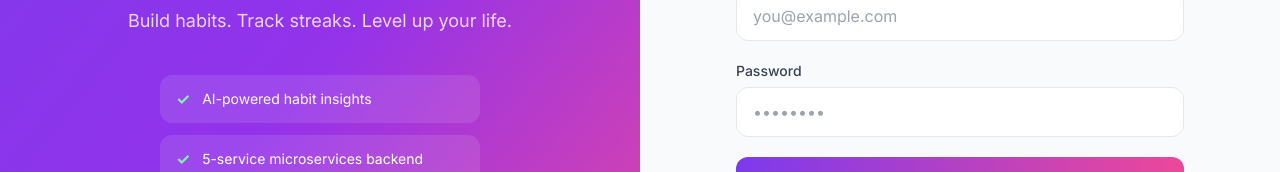
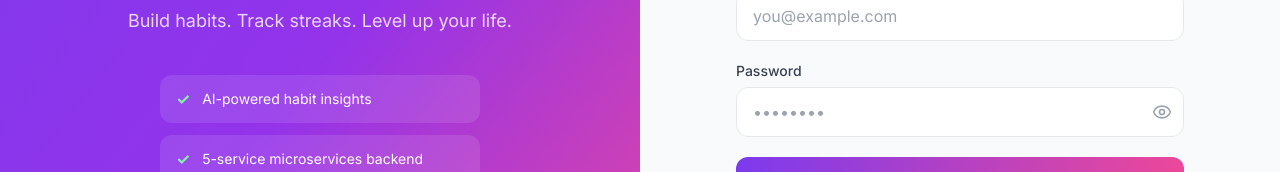
Before and after one commit to VijayPant375/FocusForge, a React (Vite) app in the folder frontend/: page /login in a window 1280 px wide. Shown: the part 339-511 px from the top of the page. Built offline with nearby package versions, Linux system fonts and the light colour scheme; no server answers.

Commit message:
Phase 7 complete: README overhaul and cleanup

```diff
--- a/frontend/src/pages/Login.jsx
+++ b/frontend/src/pages/Login.jsx
@@ -2,11 +2,13 @@
 import { useNavigate, Link } from 'react-router-dom';
 import { authAPI } from '../api';
 import toast from 'react-hot-toast';
+import { Eye, EyeOff } from 'lucide-react';
 
 function Login({ setAuth }) {
   const [formData, setFormData] = useState({ email: '', password: '' });
   const [error, setError] = useState('');
   const [loading, setLoading] = useState(false);
+  const [showPassword, setShowPassword] = useState(false);
   const navigate = useNavigate();
 
   // ── Logic unchanged ──────────────────────────────────────────────────────
@@ -94,15 +96,24 @@
               <label className="block text-sm font-medium text-gray-700 dark:text-gray-300 mb-1.5">
                 Password
               </label>
+              <div className="relative">
                 <input
-                type="password"
+                  type={showPassword ? "text" : "password"}
                   id="login-password"
                   required
-                className="w-full px-4 py-3 rounded-xl border border-gray-200 dark:border-gray-700 bg-white dark:bg-gray-900 text-gray-900 dark:text-white placeholder-gray-400 focus:outline-none focus:ring-2 focus:ring-brand-purple transition"
+                  className="w-full px-4 py-3 rounded-xl border border-gray-200 dark:border-gray-700 bg-white dark:bg-gray-900 text-gray-900 dark:text-white placeholder-gray-400 focus:outline-none focus:ring-2 focus:ring-brand-purple transition pr-12"
                   placeholder="••••••••"
                   value={formData.password}
                   onChange={(e) => setFormData({ ...formData, password: e.target.value })}
                 />
+                <button
+                  type="button"
+                  onClick={() => setShowPassword(!showPassword)}
+                  className="absolute inset-y-0 right-0 pr-3 flex items-center text-gray-400 hover:text-gray-600 dark:hover:text-gray-300 transition-colors"
+                >
+                  {showPassword ? <EyeOff size={20} /> : <Eye size={20} />}
+                </button>
+              </div>
             </div>
 
             <button
--- a/frontend/src/pages/Register.jsx
+++ b/frontend/src/pages/Register.jsx
@@ -2,11 +2,13 @@
 import { useNavigate, Link } from 'react-router-dom';
 import { authAPI } from '../api';
 import toast from 'react-hot-toast';
+import { Eye, EyeOff } from 'lucide-react';
 
 function Register({ setAuth }) {
   const [formData, setFormData] = useState({ name: '', email: '', password: '' });
   const [error, setError] = useState('');
   const [loading, setLoading] = useState(false);
+  const [showPassword, setShowPassword] = useState(false);
   const navigate = useNavigate();
 
   // ── Logic unchanged ──────────────────────────────────────────────────────
@@ -109,16 +111,25 @@
               <label className="block text-sm font-medium text-gray-700 dark:text-gray-300 mb-1.5">
                 Password
               </label>
+              <div className="relative">
                 <input
-                type="password"
+                  type={showPassword ? "text" : "password"}
                   id="register-password"
                   required
                   minLength={6}
-                className="w-full px-4 py-3 rounded-xl border border-gray-200 dark:border-gray-700 bg-white dark:bg-gray-900 text-gray-900 dark:text-white placeholder-gray-400 focus:outline-none focus:ring-2 focus:ring-brand-purple transition"
+                  className="w-full px-4 py-3 rounded-xl border border-gray-200 dark:border-gray-700 bg-white dark:bg-gray-900 text-gray-900 dark:text-white placeholder-gray-400 focus:outline-none focus:ring-2 focus:ring-brand-purple transition pr-12"
                   placeholder="Min. 6 characters"
                   value={formData.password}
                   onChange={(e) => setFormData({ ...formData, password: e.target.value })}
                 />
+                <button
+                  type="button"
+                  onClick={() => setShowPassword(!showPassword)}
+                  className="absolute inset-y-0 right-0 pr-3 flex items-center text-gray-400 hover:text-gray-600 dark:hover:text-gray-300 transition-colors"
+                >
+                  {showPassword ? <EyeOff size={20} /> : <Eye size={20} />}
+                </button>
+              </div>
             </div>
 
             <button
```
Also changed, not shown: 2 other files (tests, documents, lock files or other folders). Lines whose indentation alone changed are shown as unchanged.
